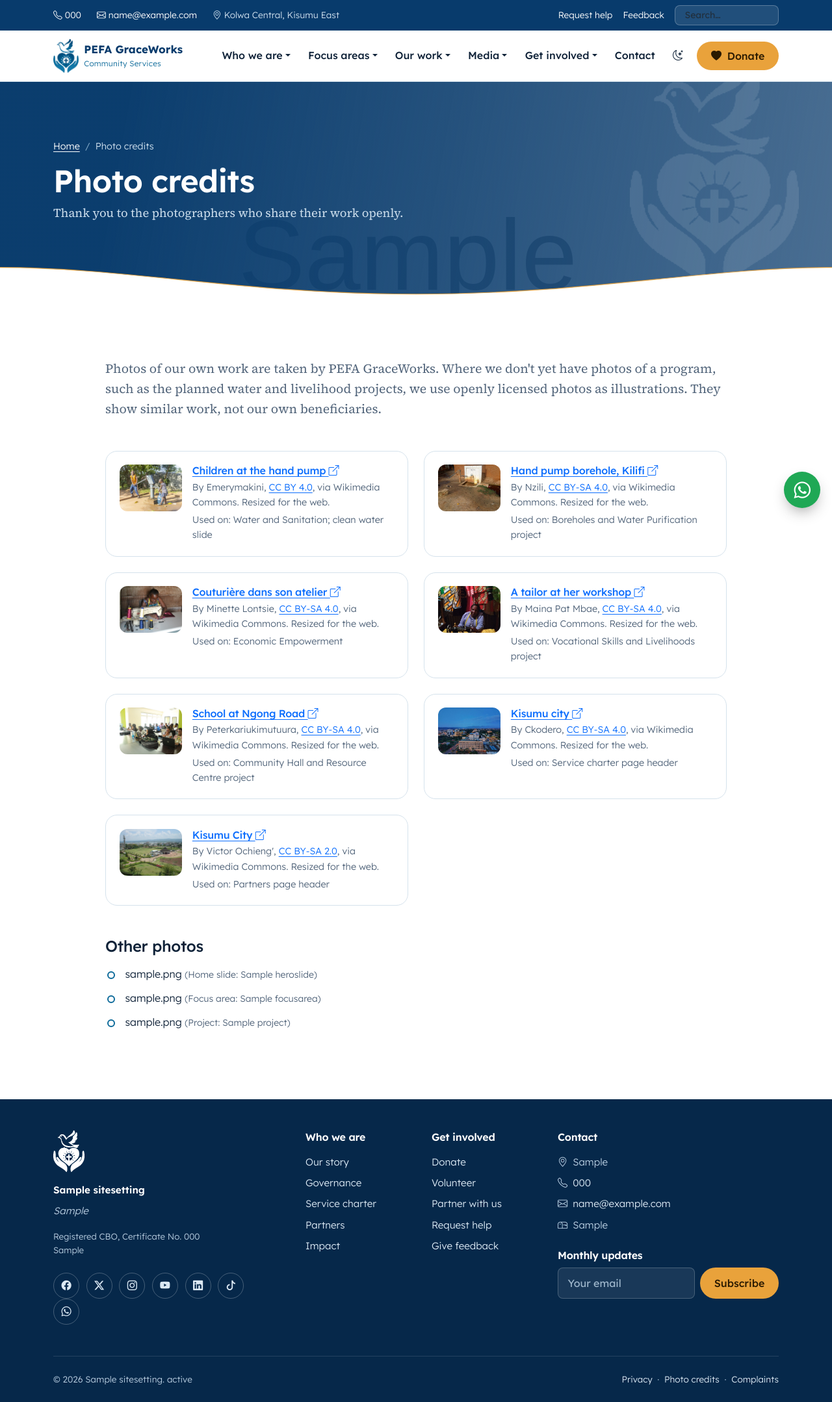
After one commit to VinWonder/PefaGraceWorksCommunityService., a Django app: page /photo-credits/ in a window 1280 px wide. The commit adds this page. Shown: the whole page at 65% size. Run offline with Django 5.2, Linux system fonts and the light colour scheme; tables that the repository leaves empty hold one stand-in row (values such as "Sample post"); grey boxes marked "Sample" are stand-in pictures; some libraries are stand-ins or nearby versions.

Commit message:
Move photo credits off the pictures onto a Photo credits page
The Commons licences require attribution; a credits page linked from every footer satisfies it while keeping the photos clean.

Co-Authored-By: Claude Opus 5.5 <noreply@anthropic.com>

```diff
--- a/apps/core/tests.py
+++ b/apps/core/tests.py
@@ -16,7 +16,7 @@ class PublicPagesTest(TestCase):
 
     def test_pages_render(self):
         names = ["core:home", "core:about", "core:governance", "core:charter", "core:partners", "core:impact",
-                 "core:get_involved", "core:privacy", "programs:list", "programs:projects", "programs:approach",
+                 "core:get_involved", "core:privacy", "core:credits", "programs:list", "programs:projects", "programs:approach",
                  "news:list", "news:gallery", "events:list", "events:calendar", "donations:donate",
                  "community:contact", "community:volunteer", "community:partner", "community:feedback",
                  "community:feedback_track", "community:help_request", "community:help_track"]
--- a/apps/core/urls.py
+++ b/apps/core/urls.py
@@ -13,5 +13,6 @@ urlpatterns = [
     path("impact/", views.impact, name="impact"),
     path("get-involved/", views.get_involved, name="get_involved"),
     path("privacy/", views.privacy, name="privacy"),
+    path("photo-credits/", views.photo_credits, name="credits"),
     path("search/", views.search, name="search"),
 ]
--- a/apps/core/views.py
+++ b/apps/core/views.py
@@ -93,6 +93,46 @@ def privacy(request):
     return render(request, "core/privacy.html")
 
 
+# Openly licensed photos shipped in static/img/illustrative. Their licences require attribution, which this
+# page provides so the photos themselves can stay free of caption overlays.
+COMMONS_PHOTOS = [
+    ("water-hand-pump.jpg", "Children at the hand pump", "Emerymakini", "CC BY 4.0",
+     "https://commons.wikimedia.org/wiki/File:Children_at_the_hand_pump.jpg",
+     "https://creativecommons.org/licenses/by/4.0/", "Water and Sanitation; clean water slide"),
+    ("water-borehole-kilifi.jpg", "Hand pump borehole, Kilifi", "Nzili", "CC BY-SA 4.0",
+     "https://commons.wikimedia.org/wiki/File:Hand_pump_borehole_Kilifi.jpg",
+     "https://creativecommons.org/licenses/by-sa/4.0/", "Boreholes and Water Purification project"),
+    ("tailoring-training.jpg", "Couturière dans son atelier", "Minette Lontsie", "CC BY-SA 4.0",
+     "https://commons.wikimedia.org/wiki/File:Couturi%C3%A8re_dans_son_atelier.jpg",
+     "https://creativecommons.org/licenses/by-sa/4.0/", "Economic Empowerment"),
+    ("tailor-workshop.jpg", "A tailor at her workshop", "Maina Pat Mbae", "CC BY-SA 4.0",
+     "https://commons.wikimedia.org/wiki/File:A_tailor_at_her_workshop.jpg",
+     "https://creativecommons.org/licenses/by-sa/4.0/", "Vocational Skills and Livelihoods project"),
+    ("computer-class.jpg", "School at Ngong Road", "Peterkariukimutuura", "CC BY-SA 4.0",
+     "https://commons.wikimedia.org/wiki/File:School-at-Ngong-Road.jpg",
+     "https://creativecommons.org/licenses/by-sa/4.0/", "Community Hall and Resource Centre project"),
+    ("kisumu-city.jpg", "Kisumu city", "Ckodero", "CC BY-SA 4.0",
+     "https://commons.wikimedia.org/wiki/File:Kisumu_city.jpg_2.jpg",
+     "https://creativecommons.org/licenses/by-sa/4.0/", "Service charter page header"),
+    ("kisumu-lakefront.jpg", "Kisumu City", "Victor Ochieng'", "CC BY-SA 2.0",
+     "https://commons.wikimedia.org/wiki/File:Kisumu_City.jpg",
+     "https://creativecommons.org/licenses/by-sa/2.0/", "Partners page header"),
+]
+
+
+def photo_credits(request):
+    from apps.programs.models import FocusArea, Project
+
+    known = {author for _, _, author, *_ in COMMONS_PHOTOS}
+    # Credits staff type into the admin for photos added later (skipping the ones listed above)
+    others = []
+    for model, label in ((HeroSlide, "Home slide"), (FocusArea, "Focus area"), (Project, "Project")):
+        for obj in model.objects.exclude(image_credit=""):
+            if not any(author in obj.image_credit for author in known):
+                others.append((obj.image_credit, f"{label}: {obj}"))
+    return render(request, "core/credits.html", {"photos": COMMONS_PHOTOS, "others": others})
+
+
 def search(request):
     q = (request.GET.get("q") or "").strip()[:100]
     results = {}
--- a/templates/core/charter.html
+++ b/templates/core/charter.html
@@ -3,7 +3,7 @@
 {% block title %}Service charter{% endblock %}
 {% block content %}
 {% static 'img/illustrative/kisumu-city.jpg' as charter_bg %}
-{% include "partials/_page_header.html" with title="Service charter" subtitle="Our public promise of transparency, accountability, compassion and professionalism." bg=charter_bg credit="Photo: Ckodero / Wikimedia Commons, CC BY-SA 4.0" %}
+{% include "partials/_page_header.html" with title="Service charter" subtitle="Our public promise of transparency, accountability, compassion and professionalism." bg=charter_bg %}
 
 {# ===== Principles ===== #}
 <section class="section">
@@ -40,7 +40,6 @@
         <a class="charter-card-img {% if not s.focus_area.image %}no-image{% endif %}" href="{{ s.focus_area.get_absolute_url }}">
           {% if s.focus_area.image %}<img src="{{ s.focus_area.image.url }}" alt="" loading="lazy">{% endif %}
           <span class="charter-card-title"><i class="bi bi-{{ s.focus_area.icon }}"></i> {{ s.focus_area.title }}</span>
-          {% if s.focus_area.image_credit %}<span class="photo-credit">{{ s.focus_area.image_credit }}</span>{% endif %}
         </a>
         <div class="charter-card-body">
           <div class="charter-row"><span class="charter-label"><i class="bi bi-box-seam"></i> Services offered</span><p>{{ s.services_offered }}</p></div>
--- /dev/null
+++ b/templates/core/credits.html
@@ -0,0 +1,29 @@
+{% extends "base.html" %}
+{% load static %}
+{% block title %}Photo credits{% endblock %}
+{% block content %}
+{% include "partials/_page_header.html" with title="Photo credits" subtitle="Thank you to the photographers who share their work openly." %}
+<section class="section">
+  <div class="container" style="max-width:980px">
+    <p class="lead mb-5">Photos of our own work are taken by PEFA GraceWorks. Where we don't yet have photos of a program, such as the planned water and livelihood projects, we use openly licensed photos as illustrations. They show similar work, not our own beneficiaries.</p>
+    <div class="row g-4">
+      {% for file, title, author, licence, source, licence_url, used_on in photos %}
+      <div class="col-md-6" data-reveal>
+        <div class="partner-card">
+          <img src="{% static 'img/illustrative/'|add:file %}" alt="{{ title }}" loading="lazy" style="width:96px;height:72px;object-fit:cover;border-radius:12px;flex:none">
+          <div>
+            <h2 class="h6 mb-1"><a href="{{ source }}" target="_blank" rel="noopener">{{ title }} <i class="bi bi-box-arrow-up-right"></i></a></h2>
+            <p class="mb-1">By {{ author }}, <a href="{{ licence_url }}" target="_blank" rel="noopener">{{ licence }}</a>, via Wikimedia Commons. Resized for the web.</p>
+            <p class="mb-0 small">Used on: {{ used_on }}</p>
+          </div>
+        </div>
+      </div>
+      {% endfor %}
+    </div>
+    {% if others %}
+    <h2 class="h4 mt-5 mb-3">Other photos</h2>
+    <ul class="check-list">{% for credit, where in others %}<li>{{ credit }} <span class="text-muted-pg small">({{ where }})</span></li>{% endfor %}</ul>
+    {% endif %}
+  </div>
+</section>
+{% endblock %}
--- a/templates/core/home.html
+++ b/templates/core/home.html
@@ -19,7 +19,6 @@
             {# Phones: the vertical reel fills the portrait screen behind the text (laptops get the floating reel instead) #}
             {% if slide.video %}<video class="hero-bg-video" src="{{ slide.video.url }}" {% if slide.image %}poster="{{ slide.image.url }}"{% endif %} muted loop playsinline preload="none" aria-hidden="true"></video>{% endif %}
           </div>
-          {% if slide.image_credit %}<span class="photo-credit hero-credit">{{ slide.image_credit }}</span>{% endif %}
           <div class="container">
             <div class="row align-items-center g-5">
               <div class="col-lg-7">
@@ -124,7 +123,6 @@
         <div class="swiper-slide">
           <a class="focus-card {% if not area.image %}no-image{% endif %}" href="{{ area.get_absolute_url }}">
             {% if area.image %}<img src="{{ area.image.url }}" alt="" loading="lazy">{% endif %}
-            {% if area.image_credit %}<span class="photo-credit">{{ area.image_credit }}</span>{% endif %}
             <span class="focus-card-icon"><i class="bi bi-{{ area.icon }}"></i></span>
             <span class="focus-card-body">
               <span class="focus-card-num">0{{ forloop.counter }}</span>
--- a/templates/core/partners.html
+++ b/templates/core/partners.html
@@ -3,7 +3,7 @@
 {% block title %}Partners{% endblock %}
 {% block content %}
 {% static 'img/illustrative/kisumu-lakefront.jpg' as partners_bg %}
-{% include "partials/_page_header.html" with title="Partners" subtitle="Sustainable community transformation is best achieved together." bg=partners_bg credit="Photo: Victor Ochieng' / Wikimedia Commons, CC BY-SA 2.0" %}
+{% include "partials/_page_header.html" with title="Partners" subtitle="Sustainable community transformation is best achieved together." bg=partners_bg %}
 
 {# ===== Philosophy with photo collage ===== #}
 <section class="section">
--- a/templates/partials/_footer.html
+++ b/templates/partials/_footer.html
@@ -59,7 +59,7 @@
     </div>
     <div class="footer-bottom mt-5 py-4 d-flex flex-wrap justify-content-between gap-2">
       <span>&copy; <span data-year></span> {{ site.org_name }}. {{ site.closing_statement }}</span>
-      <span><a href="{% url 'core:privacy' %}">Privacy</a> &nbsp;·&nbsp; <a href="{% url 'community:feedback' %}">Complaints</a></span>
+      <span><a href="{% url 'core:privacy' %}">Privacy</a> &nbsp;·&nbsp; <a href="{% url 'core:credits' %}">Photo credits</a> &nbsp;·&nbsp; <a href="{% url 'community:feedback' %}">Complaints</a></span>
     </div>
   </div>
 </footer>
--- a/templates/partials/_page_header.html
+++ b/templates/partials/_page_header.html
@@ -13,6 +13,5 @@
     <h1 class="split-in">{{ title }}</h1>
     {% if subtitle %}<p>{{ subtitle }}</p>{% endif %}
   </div>
-  {% if credit and bg %}<span class="photo-credit header-credit">{{ credit }}</span>{% endif %}
   {% include "partials/_cradle.html" %}
 </header>
--- a/templates/programs/_project_card.html
+++ b/templates/programs/_project_card.html
@@ -4,7 +4,6 @@
     {% if project.image %}<img src="{{ project.image.url }}" alt="" loading="lazy">
     {% else %}<div class="brand-fill"><i class="bi bi-{{ project.focus_area.icon|default:'stars' }}"></i></div>{% endif %}
     <span class="status-badge status-{{ project.status }}">{{ project.get_status_display }}</span>
-    {% if project.image_credit %}<span class="photo-credit">{{ project.image_credit }}</span>{% endif %}
   </div>
   <div class="project-card-body">
     {% if project.focus_area %}<span class="project-area"><i class="bi bi-{{ project.focus_area.icon }}"></i> {{ project.focus_area }}</span>{% endif %}
--- a/templates/programs/detail.html
+++ b/templates/programs/detail.html
@@ -5,7 +5,7 @@
 {% block og_image %}{% if area.image %}{{ request.scheme }}://{{ request.get_host }}{{ area.image.url }}{% else %}{{ block.super }}{% endif %}{% endblock %}
 {% block content %}
 {% url 'programs:list' as list_url %}
-{% if area.image %}{% include "partials/_page_header.html" with title=area.title subtitle=area.summary parent_label="Focus areas" parent_url=list_url bg=area.image.url credit=area.image_credit %}
+{% if area.image %}{% include "partials/_page_header.html" with title=area.title subtitle=area.summary parent_label="Focus areas" parent_url=list_url bg=area.image.url %}
 {% else %}{% include "partials/_page_header.html" with title=area.title subtitle=area.summary parent_label="Focus areas" parent_url=list_url %}{% endif %}
 
 {# ===== Intro: story + sticky support panel ===== #}
@@ -17,7 +17,6 @@
         <div class="feature-img tilt mb-4">
           <img src="{{ area.image.url }}" alt="">
           <span class="feature-tag"><i class="bi bi-{{ area.icon }}"></i> {{ area.title }}</span>
-          {% if area.image_credit %}<span class="photo-credit">{{ area.image_credit }}</span>{% endif %}
         </div>
         {% endif %}
         <div class="prose">{{ area.description|safe }}</div>
--- a/templates/programs/list.html
+++ b/templates/programs/list.html
@@ -9,7 +9,6 @@
       <div class="col-md-6 col-lg-4" data-reveal data-reveal-delay="{{ forloop.counter0 }}">
         <a class="focus-card {% if not area.image %}no-image{% endif %}" href="{{ area.get_absolute_url }}">
           {% if area.image %}<img src="{{ area.image.url }}" alt="" loading="lazy">{% endif %}
-          {% if area.image_credit %}<span class="photo-credit">{{ area.image_credit }}</span>{% endif %}
           <span class="focus-card-icon"><i class="bi bi-{{ area.icon }}"></i></span>
           <span class="focus-card-body">
             <span class="focus-card-num">0{{ forloop.counter }}</span>
--- a/templates/programs/project_detail.html
+++ b/templates/programs/project_detail.html
@@ -4,13 +4,13 @@
 {% block meta_description %}{{ project.summary }}{% endblock %}
 {% block content %}
 {% url 'programs:projects' as projects_url %}
-{% if project.image %}{% include "partials/_page_header.html" with title=project.title subtitle=project.summary parent_label="Projects" parent_url=projects_url bg=project.image.url credit=project.image_credit %}
+{% if project.image %}{% include "partials/_page_header.html" with title=project.title subtitle=project.summary parent_label="Projects" parent_url=projects_url bg=project.image.url %}
 {% else %}{% include "partials/_page_header.html" with title=project.title subtitle=project.summary parent_label="Projects" parent_url=projects_url %}{% endif %}
 <section class="section">
   <div class="container">
     <div class="row g-5">
       <div class="col-lg-7" data-reveal>
-        {% if project.image %}<div class="feature-img tilt mb-4"><img src="{{ project.image.url }}" alt=""><span class="status-badge status-{{ project.status }}">{{ project.get_status_display }}</span>{% if project.image_credit %}<span class="photo-credit">{{ project.image_credit }}</span>{% endif %}</div>{% endif %}
+        {% if project.image %}<div class="feature-img tilt mb-4"><img src="{{ project.image.url }}" alt=""><span class="status-badge status-{{ project.status }}">{{ project.get_status_display }}</span></div>{% endif %}
         <div class="prose">{{ project.description|safe }}</div>
         {% if updates %}
         <h2 class="h3 mt-5 mb-3">Updates</h2>
```
